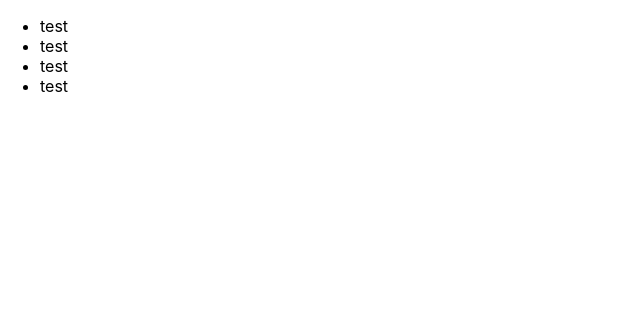
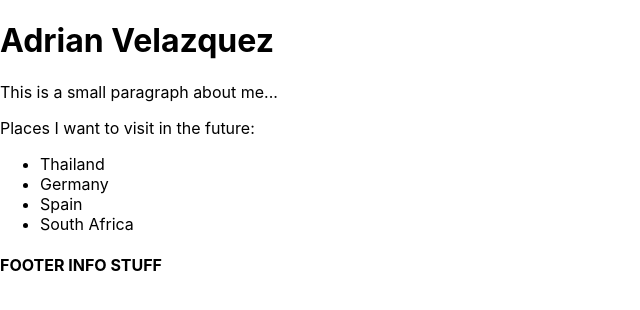
Before and after one commit to AdrianVelazquez/riot, a React (Create React App) app in the folder react apps/start/: page / in a window 1280 px wide. Shown: the top 310 px of the page, without its empty margins (0-640 px from the left). Built offline with nearby package versions, Linux system fonts and the light colour scheme.

Commit message:
adding new components, retructuring directories for new components, time stamp: 38:00

```diff
--- a/react apps/start/public/index.html
+++ b/react apps/start/public/index.html
@@ -26,6 +26,7 @@
 
     <!-- the container for the application -->
     <div id="root"></div>
+    <div id="footer-root"></div>
     <!-- the container for the application -->
 
     <!--
--- a/react apps/start/src/App.js
+++ b/react apps/start/src/components/App.js
@@ -14,6 +14,8 @@ NOTES
       - example: function ThisIsMyApp(){};
     - components can render other components
     - components can be split into their own files
+    - each component should be in its own seperate file
+    - name files the same name as the component name
  - JSX: Reacts proprietary wrapper around vanilla javascript
     - let you build Components using html syntax in javascript
     - you can not render 2 jsx elements next to each other without wrapping them in a container so it counts as one html element with two elements wrapped inside
@@ -24,11 +26,14 @@ NOTES
           </div>,
           document.getElementById("root")
       );
+    - you need to import react in any file you use jsx
 - Props: passes data around the app
 - State: how to maintain and change data in the app
 - Event Handling: interactivity with users
 - Life cycle methods: hook into timing events of components
 - HTTP: fetch data from an api
+- File structure: you can create a components directory and stick all of your components in there
+    - you will have to change the paths to dependent files like: the css files, and import component in the index.js file
 
 RENDER
 ======
@@ -39,7 +44,7 @@ ReactDOM.render(<App />, document.getElementById("root"));
 */
 import React from "react";
 // import logo from "./logo.svg";
-import "./App.css";
+import "../App.css";
 
 // a component function (functional component)
 function App() {
@@ -47,13 +52,19 @@ function App() {
   // you cant return two different elements next to each other withput wrapping them in a div
   // components return single jsx elements
   return (
-    <ul>
-      <li>test</li>
-      <li>test</li>
-      <li>test</li>
-      <li>test</li>
-    </ul>
+    <div>
+      <h1>Adrian Velazquez</h1>
+      <p>This is a small paragraph about me...</p>
+      <p>Places I want to visit in the future:</p>
+      <ul>
+        <li>Thailand</li>
+        <li>Germany</li>
+        <li>Spain</li>
+        <li>South Africa</li>
+      </ul>
+    </div>
   );
 }
 
+// make the component available everywhere in the application
 export default App;
--- /dev/null
+++ b/react apps/start/src/components/MyInfo.js
@@ -0,0 +1,17 @@
+import React from "react";
+import "../App.css";
+
+// a component function (functional component)
+function MyInfo() {
+  // return the jsx you want this component to render
+  // you cant return two different elements next to each other withput wrapping them in a div
+  // components return single jsx elements
+  return (
+    <div>
+      <h4>FOOTER INFO STUFF</h4>
+    </div>
+  );
+}
+
+// make the component available everywhere in the application
+export default MyInfo;
```
Also changed, not shown: react apps/start/src/index.js (+9 -1 lines), 1 other file (tests, documents, lock files or other folders).
